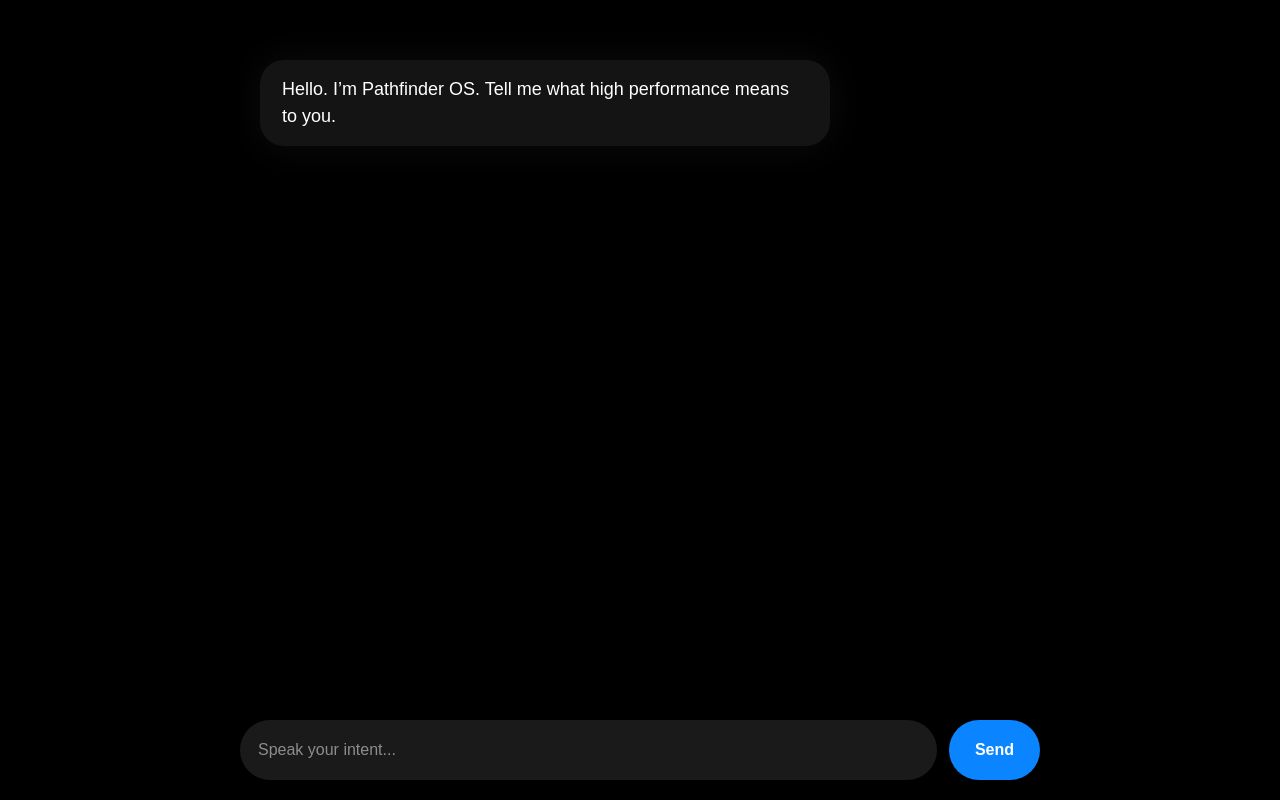
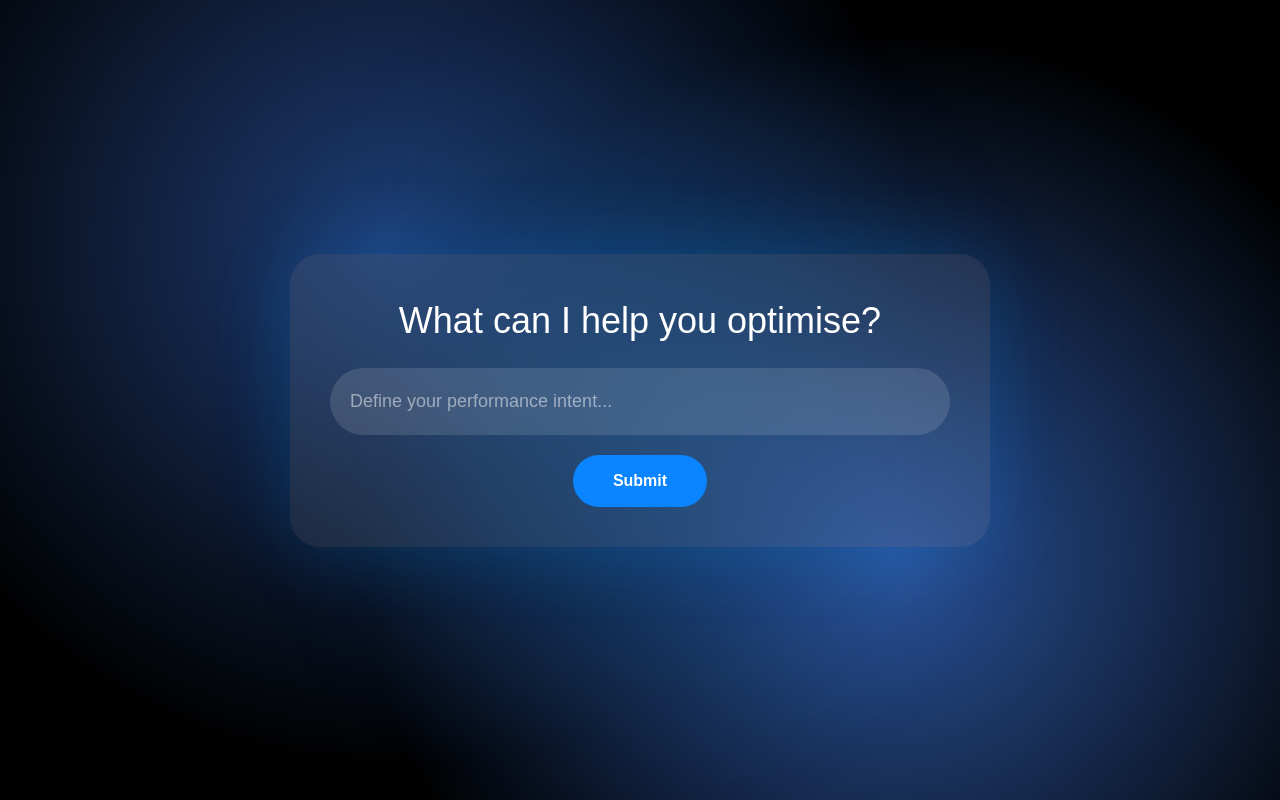
Before and after one commit to sb91coach/UPDE, a Next.js app: page /u/1 in a window 1280 px wide. Built offline with nearby package versions, Linux system fonts and the light colour scheme.

Commit message:
switch to ambient siri interface

```diff
--- a/app/u/[id]/page.tsx
+++ b/app/u/[id]/page.tsx
@@ -1,63 +1,35 @@
 "use client";
 
-import { useEffect, useRef, useState } from "react";
-
-type Message = {
-  role: "assistant" | "user";
-  content: string;
-};
-
-const INITIAL_MESSAGE =
-  "Hello. I’m Pathfinder OS. Tell me what high performance means to you.";
+import { useState } from "react";
 
 export default function UserPage() {
-  const [messages, setMessages] = useState<Message[]>([
-    { role: "assistant", content: INITIAL_MESSAGE },
-  ]);
   const [input, setInput] = useState("");
+  const [response, setResponse] = useState("");
   const [loading, setLoading] = useState(false);
-  const bottomRef = useRef<HTMLDivElement>(null);
 
-  useEffect(() => {
-    bottomRef.current?.scrollIntoView({ behavior: "smooth" });
-  }, [messages]);
-
-  async function sendMessage() {
+  async function handleSubmit() {
     if (!input.trim()) return;
 
-    const newMessages: Message[] = [
-      ...messages,
-      { role: "user", content: input },
-    ];
-
-    setMessages(newMessages);
-    setInput("");
     setLoading(true);
 
     try {
       const res = await fetch("/api/profile", {
         method: "POST",
         headers: { "Content-Type": "application/json" },
-        body: JSON.stringify({ messages: newMessages }),
+        body: JSON.stringify({
+          messages: [
+            {
+              role: "user",
+              content: input,
+            },
+          ],
+        }),
       });
 
       const data = await res.json();
-
-      setMessages([
-        ...newMessages,
-        {
-          role: "assistant",
-          content: data.message?.content || "No response.",
-        },
-      ]);
+      setResponse(data.message?.content || "No response.");
     } catch {
-      setMessages([
-        ...newMessages,
-        {
-          role: "assistant",
-          content: "Connection error.",
-        },
-      ]);
+      setResponse("Connection error.");
     }
 
     setLoading(false);
@@ -68,101 +40,70 @@
       style={{
         height: "100vh",
         display: "flex",
-        flexDirection: "column",
-        background: "#000",
+        justifyContent: "center",
+        alignItems: "center",
+        background:
+          "radial-gradient(circle at 30% 30%, #1e3c72, transparent 50%), radial-gradient(circle at 70% 70%, #2a5298, transparent 50%), #000",
         color: "#fff",
+        position: "relative",
+        overflow: "hidden",
       }}
     >
+      {/* Ambient Glow Layer */}
       <div
         style={{
-          flex: 1,
-          overflowY: "auto",
-          padding: "60px 20px 120px",
-          maxWidth: 800,
-          margin: "0 auto",
-          width: "100%",
+          position: "absolute",
+          width: 600,
+          height: 600,
+          borderRadius: "50%",
+          background:
+            "radial-gradient(circle, rgba(0,150,255,0.4), transparent 60%)",
+          filter: "blur(120px)",
+          animation: "pulse 8s infinite ease-in-out",
+        }}
+      />
+
+      {/* Glass Panel */}
+      <div
+        style={{
+          position: "relative",
+          zIndex: 2,
+          width: "90%",
+          maxWidth: 700,
+          padding: 40,
+          borderRadius: 30,
+          background: "rgba(255,255,255,0.08)",
+          backdropFilter: "blur(40px)",
+          boxShadow: "0 0 80px rgba(0,150,255,0.2)",
+          textAlign: "center",
         }}
       >
-        {messages.map((m, i) => (
-          <div
-            key={i}
-            style={{
-              marginBottom: 24,
-              display: "flex",
-              justifyContent:
-                m.role === "user" ? "flex-end" : "flex-start",
-            }}
-          >
-            <div
-              style={{
-                padding: "16px 22px",
-                borderRadius: 24,
-                maxWidth: "75%",
-                fontSize: 18,
-                lineHeight: 1.5,
-                background:
-                  m.role === "user"
-                    ? "linear-gradient(135deg, #0A84FF, #4C8DFF)"
-                    : "rgba(255,255,255,0.08)",
-                backdropFilter: "blur(20px)",
-                boxShadow:
-                  m.role === "assistant"
-                    ? "0 0 40px rgba(255,255,255,0.05)"
-                    : "0 0 30px rgba(10,132,255,0.3)",
-              }}
-            >
-              {m.content}
-            </div>
-          </div>
-        ))}
+        <h1 style={{ fontSize: 36, marginBottom: 20 }}>
+          What can I help you optimise?
+        </h1>
 
-        {loading && (
-          <div style={{ opacity: 0.5, fontSize: 14 }}>
-            Thinking...
-          </div>
-        )}
-
-        <div ref={bottomRef} />
-      </div>
-
-      <div
-        style={{
-          position: "fixed",
-          bottom: 0,
-          width: "100%",
-          padding: 20,
-          background:
-            "linear-gradient(to top, rgba(0,0,0,1), rgba(0,0,0,0))",
-        }}
-      >
-        <div
-          style={{
-            maxWidth: 800,
-            margin: "0 auto",
-            display: "flex",
-            gap: 12,
-          }}
-        >
         <input
           value={input}
           onChange={(e) => setInput(e.target.value)}
-            placeholder="Speak your intent..."
+          placeholder="Define your performance intent..."
           style={{
-              flex: 1,
-              padding: 18,
+            width: "100%",
+            padding: 20,
             borderRadius: 40,
             border: "none",
             outline: "none",
-              fontSize: 16,
-              background: "rgba(255,255,255,0.1)",
+            fontSize: 18,
+            background: "rgba(255,255,255,0.12)",
             color: "#fff",
+            marginBottom: 20,
           }}
         />
+
         <button
-            onClick={sendMessage}
+          onClick={handleSubmit}
           disabled={loading}
           style={{
-              padding: "0 26px",
+            padding: "14px 40px",
             borderRadius: 40,
             border: "none",
             fontSize: 16,
@@ -172,10 +113,32 @@
             cursor: "pointer",
           }}
         >
-            Send
+          {loading ? "Thinking..." : "Submit"}
         </button>
+
+        {response && (
+          <div
+            style={{
+              marginTop: 30,
+              fontSize: 18,
+              lineHeight: 1.6,
+              opacity: 0.9,
+            }}
+          >
+            {response}
           </div>
+        )}
       </div>
+
+      <style>
+        {`
+          @keyframes pulse {
+            0% { transform: scale(1); opacity: 0.6; }
+            50% { transform: scale(1.1); opacity: 1; }
+            100% { transform: scale(1); opacity: 0.6; }
+          }
+        `}
+      </style>
     </div>
   );
 }
```
Lines whose indentation alone changed are shown as unchanged.
